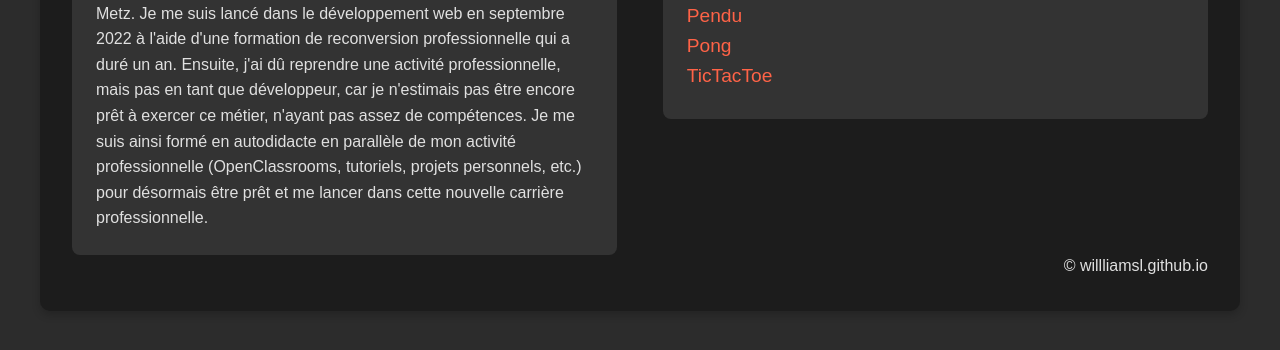
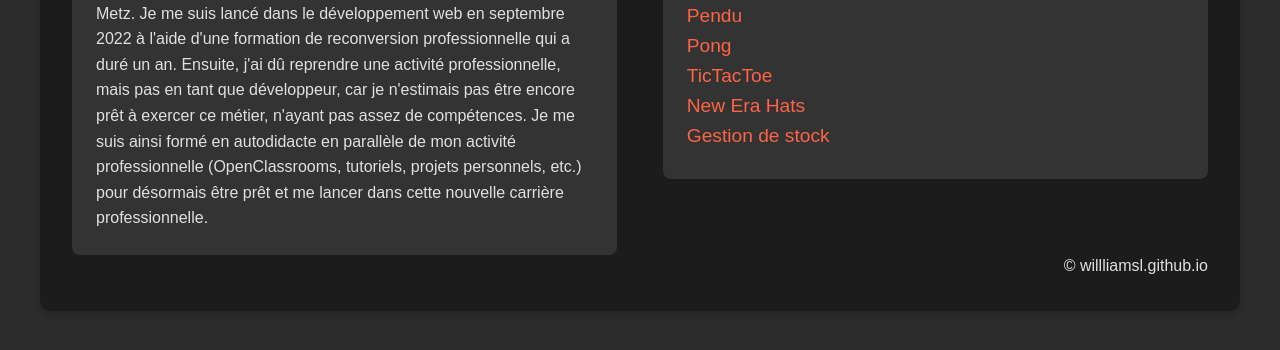
Before and after one commit to WillliamsL/WillliamsL.github.io, a plain HTML site: page index.html in a window 1280 px wide. Shown: the part 346-696 px from the top of the page. Drawn offline with Linux system fonts and the light colour scheme.

Commit message:
maj2 26062024

```diff
--- a/index.html
+++ b/index.html
@@ -32,8 +32,8 @@
                         <li><a href="./projets/Projet - pendu/index.html">Pendu</a></li>
                         <li><a href="./projets/Projet - pong/dist/index.html">Pong</a></li>
                         <li><a href="./projets/Projet - TicTacToe/index.html">TicTacToe</a></li>
-                        <!-- <li><a href="./projets/Projet - New era hat/index.html">New Era Hats</a></li> -->
-                        <!-- <li><a href="./projets/Projet - Gestion de stock/index.html">Gestion de stock</a></li> -->
+                        <li><a href="">New Era Hats</a></li>
+                        <li><a href="">Gestion de stock</a></li>
                     </ul>
                 </section>
             </div>
```
